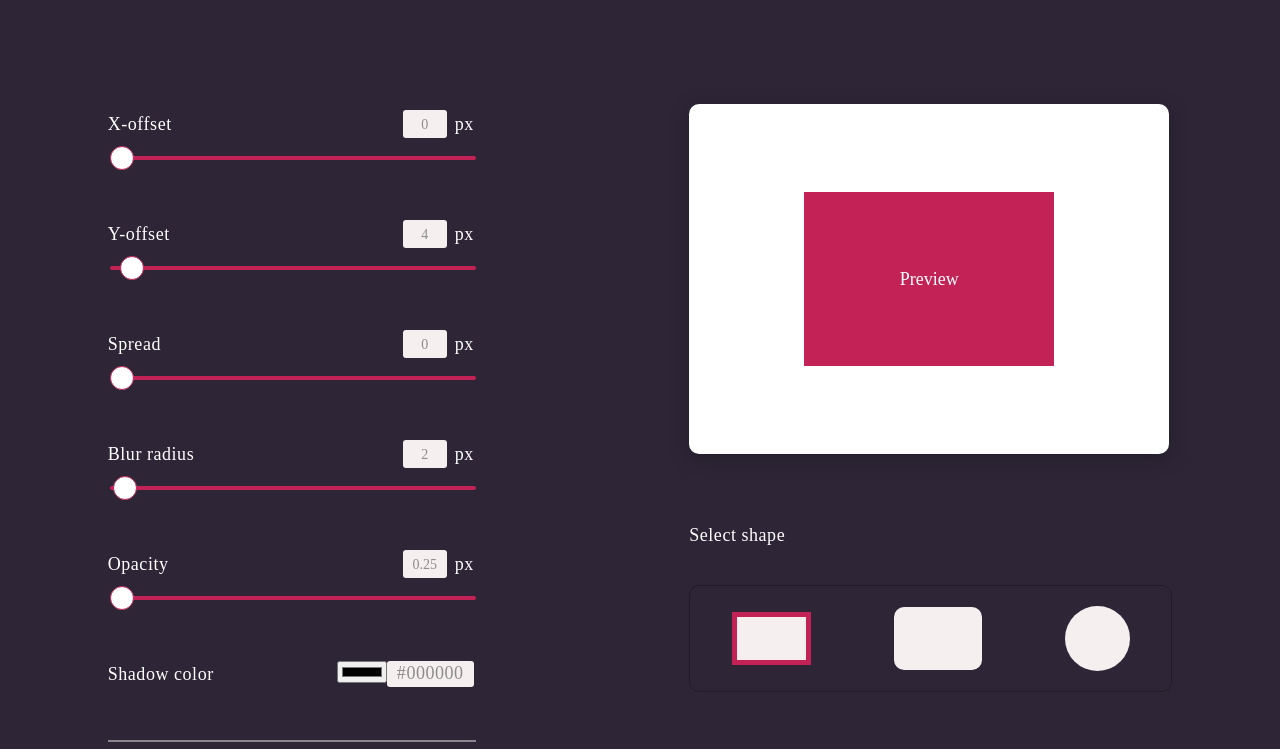
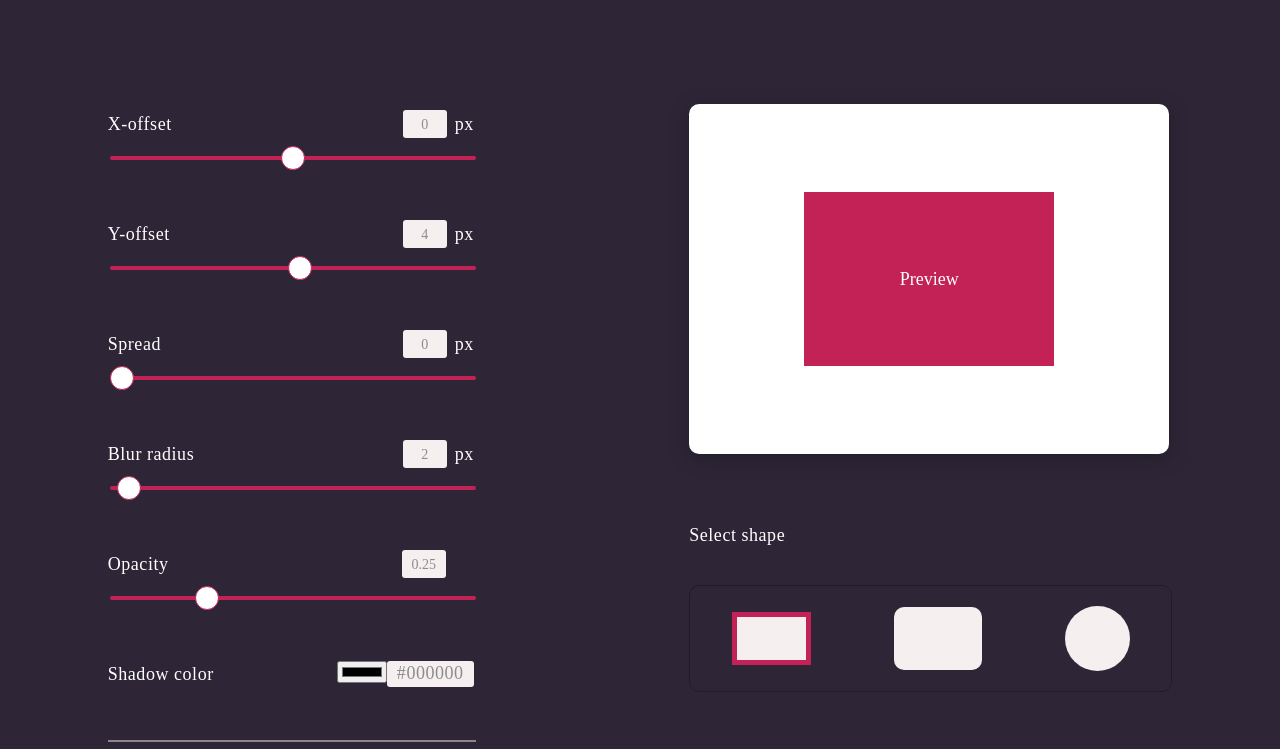
Before and after one commit to firstbytehq/css-box-shadow-app, a React (Create React App) app: page / in a window 1280 px wide. Shown: the part 720-1469 px from the top of the page. Built offline with nearby package versions, Linux system fonts and the light colour scheme.

Commit message:
user input entry - updation

```diff
--- a/src/components/Input.js
+++ b/src/components/Input.js
@@ -23,6 +23,7 @@ const ValueContainer = styled.input`
   line-height: 30px;
   padding-top: 2px;
   color: #8D8D8D;
+  margin-right: ${props => props.label === 'Opacity'&& '20px'};
 `;
 
 export const Label = styled.span`
@@ -123,13 +124,26 @@ export default ({ type, label, value, onChange }) => {
             <ValueContainer
               value={value}
               onChange={(e) => onChange(e.target.value)}
+              label={label}
             />
-            <Px>px</Px>
+            <Px>{label !== 'Opacity'&& 'px'}</Px>
           </Row>
         </Row>
         <input
           type="range"
-          min="1" max="100"
+          step={label === 'Opacity' && "0.01"}
+          min={
+            label === 'X-offset' || label === 'Y-offset'
+            ? "-100"
+            : "0"
+          }
+          max={
+            label === 'X-offset' || label === 'Y-offset'
+            ? "100"
+            : label === 'Opacity'? "1"
+            // : label === 'Blur radius' ? "100"
+            : "100"
+          }
           value={value}
           class="slider"
           id="myRange"
--- a/src/components/InputContainer.js
+++ b/src/components/InputContainer.js
@@ -32,7 +32,6 @@ const InputContainer = ({ activeShadow, updateShadowProperty }) => {
     <Input
       label='Y-offset'
       value={yOffset}
-      key='yOffset'
       onChange={(value) => {
         if (isNaN(value)) {
           if (value === '-') {
@@ -46,7 +45,6 @@ const InputContainer = ({ activeShadow, updateShadowProperty }) => {
     <Input
       label='Spread'
       value={spread}
-      key='spread'
       onChange={(value) => {
         if (!isNaN(value) && value.search('-') === -1) {
           updateShadowProperty({ key: 'spread', value })
@@ -56,7 +54,6 @@ const InputContainer = ({ activeShadow, updateShadowProperty }) => {
     <Input
       label='Blur radius'
       value={blurRadius}
-      key='blurRadius'
       onChange={(value) => {
         if (!isNaN(value) && value.search('-') === -1) {
           updateShadowProperty({ key: 'blurRadius', value })
@@ -66,7 +63,6 @@ const InputContainer = ({ activeShadow, updateShadowProperty }) => {
     <Input
       label='Opacity'
       value={opacity}
-      key='opacity'
       onChange={(value) => {
         if (!isNaN(value) && value.search('-') === -1) {
           updateShadowProperty({ key: 'opacity', value})
@@ -77,7 +73,6 @@ const InputContainer = ({ activeShadow, updateShadowProperty }) => {
       type='color'
       label='Shadow color'
       value={shadowColor}
-      key='shadowColor'
       onChange={(value) => updateShadowProperty({ key: 'shadowColor', value })}
     />
     </>
```
